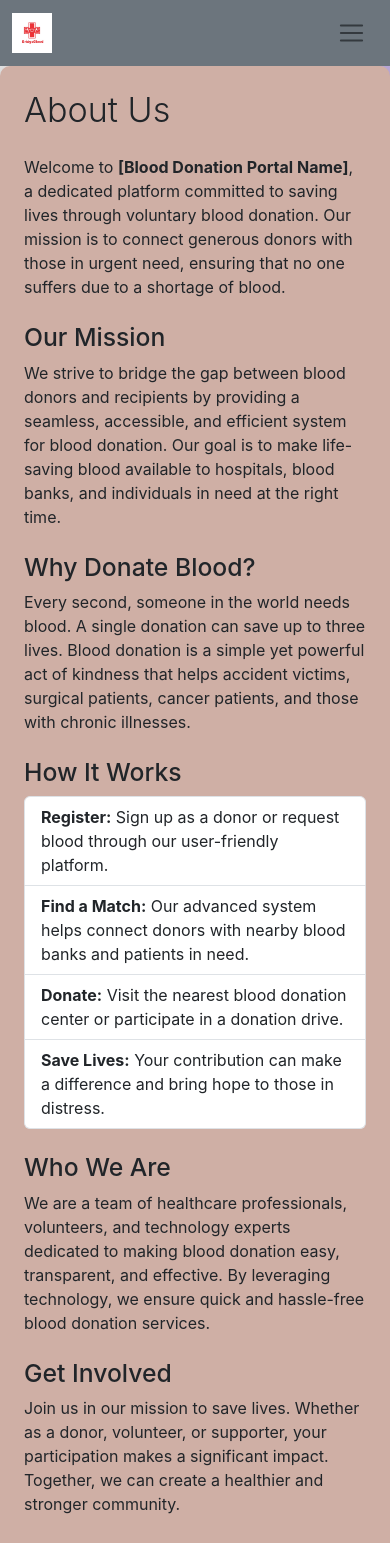
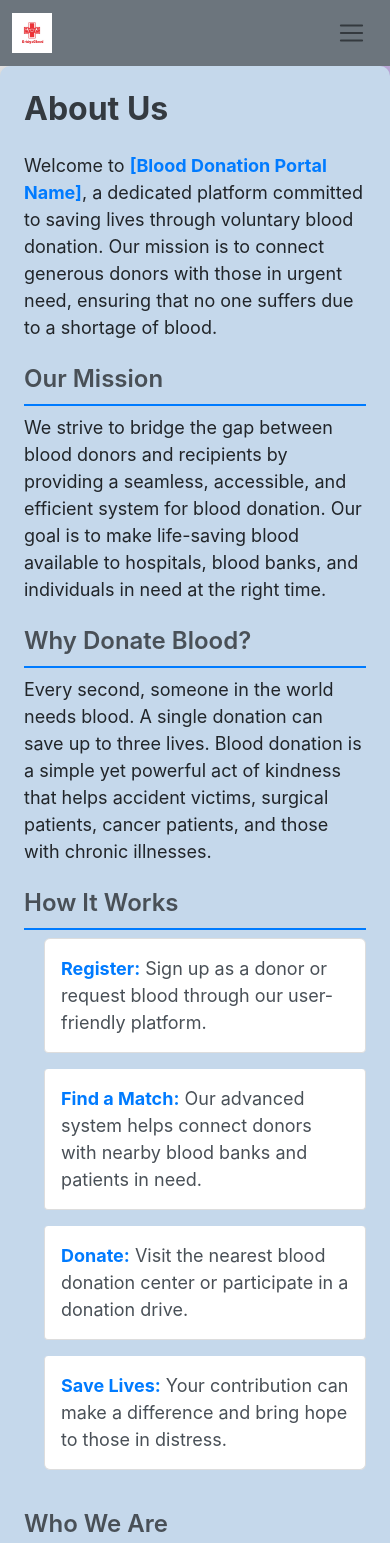
Before and after one commit to avhis-hek7/Blood_bridge, a React (Create React App) app: page /about in a window 390 px wide. Shown: the top 1543 px of the page. Built offline with nearby package versions, Linux system fonts and the light colour scheme.

Commit message:
Aboutt page done

```diff
--- a/src/App.js
+++ b/src/App.js
@@ -2,6 +2,7 @@ import "./CSS/Home.css";
 import "./CSS/Footer.css";
 import "./CSS/Navbar.css";
 import "./CSS/Contact.css";
+import "./CSS/About.css";
 import { BrowserRouter as Router, Route, Routes } from "react-router-dom";
 import Home from "./Component/Home";
 import About from "./Component/About";
--- /dev/null
+++ b/src/CSS/About.css
@@ -0,0 +1,101 @@
+/* About.css */
+
+/* General Container Styling */
+.container {
+  max-width: 1200px;
+  margin: 0 auto;
+  padding: 20px;
+  background-color: #c5d8eb;
+  border-radius: 10px;
+  box-shadow: 0 4px 6px rgba(0, 0, 0, 0.1);
+}
+
+/* Header Styling */
+.display-4 {
+  font-size: 2.5rem;
+  font-weight: 700;
+  color: #343a40;
+}
+
+h2.h2 {
+  font-size: 2rem;
+  font-weight: 600;
+  color: #495057;
+  margin-top: 30px;
+  border-bottom: 2px solid #007bff;
+  padding-bottom: 10px;
+}
+
+/* Paragraph Styling */
+.lead {
+  font-size: 1.25rem;
+  color: #6c757d;
+}
+
+.mb-4 {
+  margin-bottom: 1.5rem;
+  font-size: 18px;
+}
+
+ul.mb-4 {
+  padding-left: 20px;
+}
+
+ul.mb-4 li {
+  font-size: 1.125rem;
+  color: #495057;
+}
+
+strong {
+  color: #007bff;
+}
+
+/* List Styling */
+.list-group-item {
+  padding: 1rem;
+  border: 1px solid #ddd;
+  border-radius: 4px;
+  background-color: #ffffff;
+  margin-bottom: 1rem;
+  font-size: 1.125rem;
+  color: #495057;
+}
+
+.list-group-item:hover {
+  background-color: #f1f1f1;
+  cursor: pointer;
+}
+
+/* Buttons & Links Styling */
+a.btn {
+  text-decoration: none;
+  color: #ffffff;
+  background-color: #007bff;
+  padding: 0.75rem 1.25rem;
+  border-radius: 4px;
+  font-weight: 600;
+  transition: background-color 0.3s ease;
+}
+
+a.btn:hover {
+  background-color: #0056b3;
+}
+
+/* Small Screen / Mobile Styling */
+@media (max-width: 768px) {
+  .container {
+    padding: 15px;
+  }
+
+  .display-4 {
+    font-size: 2rem;
+  }
+
+  h2.h2 {
+    font-size: 1.5rem;
+  }
+
+  .list-group-item {
+    font-size: 1rem;
+  }
+}
```
